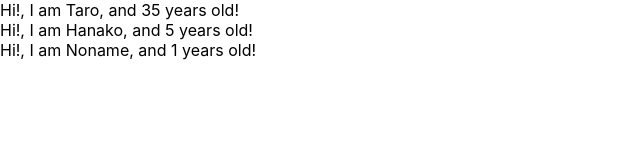
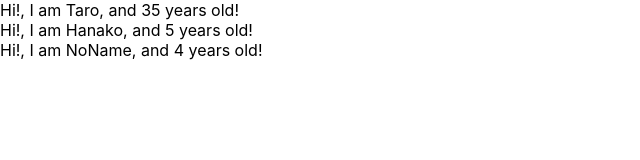
Before and after one commit to dorodero/udemy-react-redux-crud-application, a React (Create React App) app: page / in a window 1280 px wide. Shown: the top 160 px of the page, without its empty margins (0-640 px from the left). Built offline with nearby package versions, Linux system fonts and the light colour scheme.

Commit message:
learn prop-types

```diff
--- a/src/App.js
+++ b/src/App.js
@@ -1,10 +1,11 @@
 import React from 'react';
+import PropTypes from 'prop-types';
 
 const App = () => {
   const profiles = [
     { name : "Taro", age : 35},
     { name : "Hanako", age : 5},
-    { name : "Noname"},
+    { name : "NoName", age : 4},
   ]
   return (
     <div>
@@ -21,7 +22,8 @@ const User = (props) => {
   return <div>Hi!, I am {props.name}, and {props.age} years old!</div>
 }
 
-User.defaultProps = {
-  age : 1
+User.propTypes = {
+  name : PropTypes.string,
+  age : PropTypes.number.isRequired
 }
 export default App;
```
